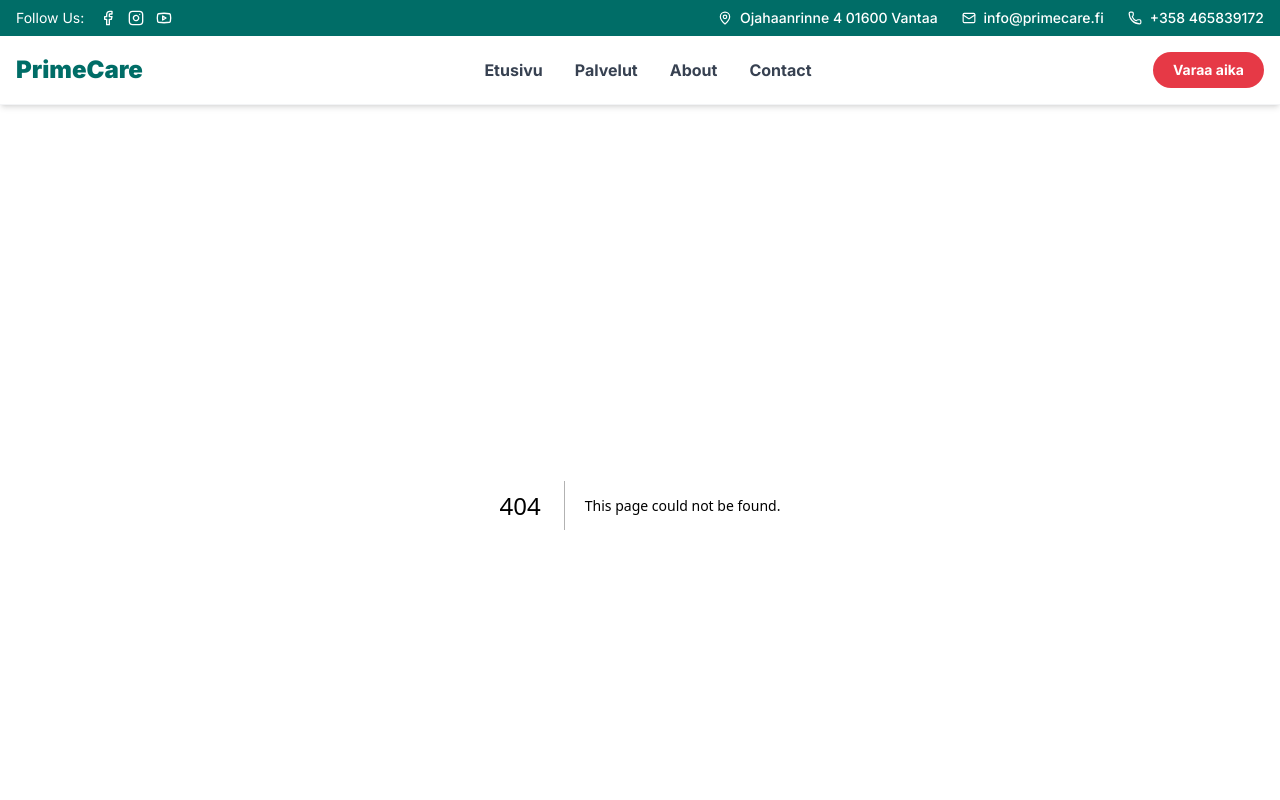
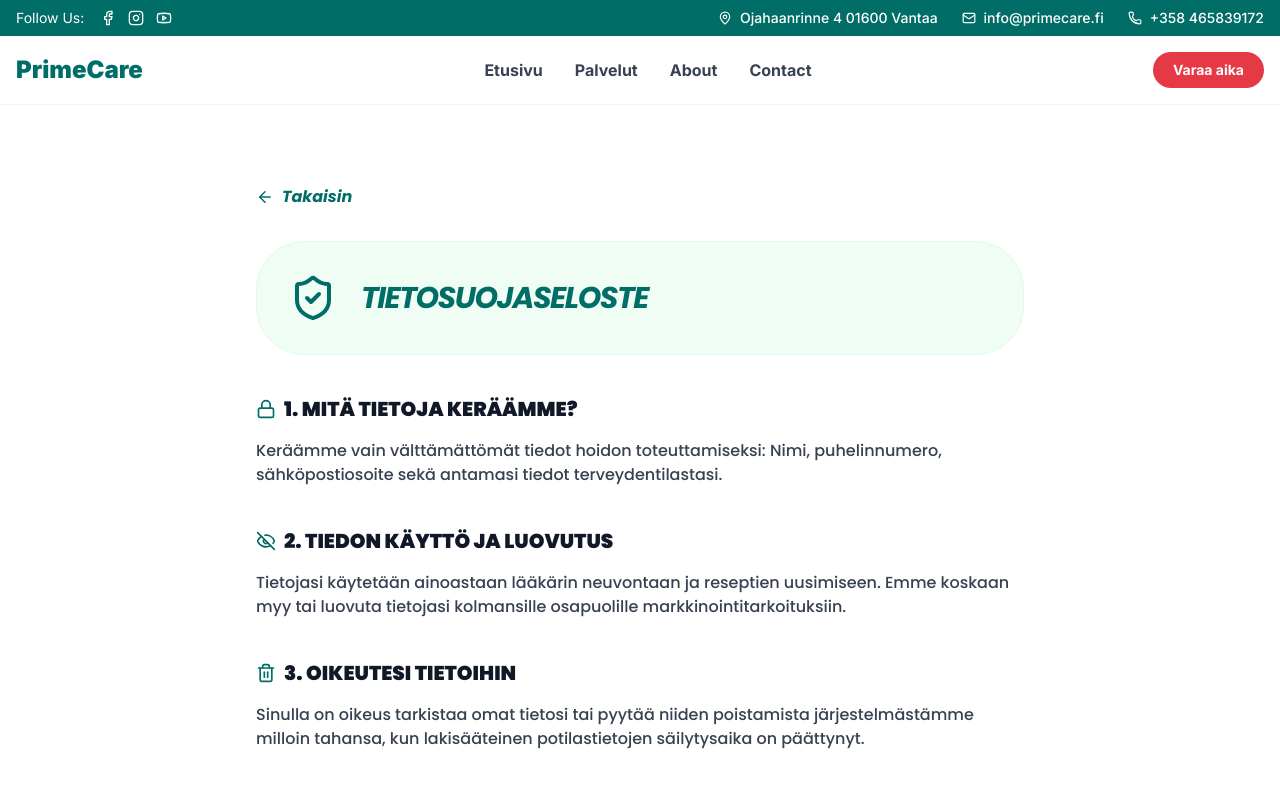
Before and after one commit to alfuapp/primelast, a Next.js app: page /privacy in a window 1280 px wide. Before the commit this address had no page. Shown: the top 800 px of the page. Built offline with nearby package versions, Linux system fonts and the light colour scheme.

Commit message:
hagaajintii u dambaysay ku darida privacy page

```diff
--- a/app/admin/page.tsx
+++ b/app/admin/page.tsx
@@ -5,7 +5,9 @@ import { db, auth } from '../lib/firebase';
 import { collection, query, orderBy, onSnapshot, doc, updateDoc, deleteDoc } from 'firebase/firestore';
 import { onAuthStateChanged, signOut } from 'firebase/auth';
 import { useRouter } from 'next/navigation';
-import { LogOut, ShieldCheck, Printer, CheckCircle, Trash2, Loader2 } from 'lucide-react';
+import { LogOut, ShieldCheck, Printer, CheckCircle, Trash2, Loader2, FileSpreadsheet } from 'lucide-react';
+import ExcelJS from 'exceljs';
+import { saveAs } from 'file-saver';
 
 export default function AdminDashboard() {
   const [orders, setOrders] = useState<any[]>([]);
@@ -33,7 +35,58 @@ export default function AdminDashboard() {
     return () => unsubscribe();
   }, []);
 
-  // ⭐ Function-ka lagu calaamadeynayo "Done"
+  // ⭐ Function-ka Excel Export
+  const exportToExcel = async () => {
+    try {
+      const workbook = new ExcelJS.Workbook();
+      const worksheet = workbook.addWorksheet('Tilaukset');
+
+      worksheet.columns = [
+        { header: 'ID', key: 'orderId', width: 15 },
+        { header: 'Päivä', key: 'paiva', width: 15 },
+        { header: 'Aika', key: 'aika', width: 10 },
+        { header: 'Asiakas', key: 'asiakas', width: 25 },
+        { header: 'Palvelu', key: 'palvelu', width: 20 },
+        { header: 'Maksettu (€)', key: 'hinta', width: 15 },
+        { header: 'Kela-osuus (€)', key: 'kela', width: 15 },
+        { header: 'Yhteensä (€)', key: 'yhteensa', width: 15 },
+        { header: 'Status', key: 'status', width: 15 }
+      ];
+
+      orders.forEach((order) => {
+        worksheet.addRow({
+          orderId: order.orderId,
+          paiva: order.paiva || "-",
+          aika: order.aika || "-",
+          asiakas: `${order.etunimi} ${order.sukunimi}`,
+          palvelu: order.palvelu,
+          hinta: order.hinta,
+          kela: order.kelaShare ?? 0,
+          yhteensa: order.totalAmount,
+          status: order.status === 'done' ? 'VALMIS' : 'KESKEN'
+        });
+      });
+
+      worksheet.getRow(1).font = { bold: true };
+      worksheet.getRow(1).fill = {
+        type: 'pattern',
+        pattern: 'solid',
+        fgColor: { argb: 'FF006D67' }
+      };
+      worksheet.getRow(1).eachCell((cell) => {
+        cell.font = { color: { argb: 'FFFFFFFF' }, bold: true };
+      });
+
+      const buffer = await workbook.xlsx.writeBuffer();
+      const data = new Blob([buffer], { type: 'application/vnd.openxmlformats-officedocument.spreadsheetml.sheet' });
+      saveAs(data, `PrimeCare_Raportti_${new Date().toLocaleDateString('fi-FI')}.xlsx`);
+    } catch (error) {
+      console.error("Excel Error:", error);
+      alert("Virhe Excel-tiedoston luonnissa.");
+    }
+  };
+
+  // Function-ka lagu calaamadeynayo "Done"
   const handleMarkAsDone = async (orderId: string, currentStatus: string) => {
     try {
       const orderRef = doc(db, "tilaukset", orderId);
@@ -45,7 +98,7 @@ export default function AdminDashboard() {
     }
   };
 
-  // ⭐ Function-ka lagu tirtirayo xogta
+  // Function-ka lagu tirtirayo xogta
   const handleDelete = async (orderId: string) => {
     if (window.confirm("Ma hubtaa inaad tirtirto xogtan?")) {
       try {
@@ -66,26 +119,38 @@ export default function AdminDashboard() {
   return (
     <div className="min-h-screen p-4 bg-white font-[Poppins] text-black">
 
-      {/* Header - Qaybta sare (Qarsan marka la daabacayo) */}
-      <div className="flex items-center justify-between mb-8 print:hidden">
+      {/* Header - Qarsan marka la daabacayo */}
+      <div className="flex flex-col md:flex-row items-center justify-between mb-8 print:hidden gap-4">
         <div className="flex items-center gap-3">
           <ShieldCheck className="text-[#006d67]" size={32} />
           <h1 className="text-2xl font-black uppercase italic tracking-tighter">PrimeCare Admin</h1>
         </div>
-        <div className="flex gap-2">
+
+        <div className="flex flex-wrap justify-center gap-2">
+          {/* Excel Button */}
+          <button
+            onClick={exportToExcel}
+            className="flex items-center gap-2 px-5 py-2 bg-green-700 text-white font-bold text-xs uppercase rounded-lg hover:bg-black transition-all shadow-md"
+          >
+            <FileSpreadsheet size={16} /> Lataa Excel
+          </button>
+
+          {/* Print Button */}
           <button
             onClick={() => window.print()}
-            className="flex items-center gap-2 px-6 py-2 bg-[#006d67] text-white font-bold text-xs uppercase rounded-lg hover:bg-black transition-all shadow-md"
+            className="flex items-center gap-2 px-5 py-2 bg-[#006d67] text-white font-bold text-xs uppercase rounded-lg hover:bg-black transition-all shadow-md"
           >
-            <Printer size={16} /> Tulosta Kela-lista
+            <Printer size={16} /> Tulosta PDF
           </button>
-          <button onClick={() => signOut(auth)} className="p-2 text-gray-400 hover:text-red-600 transition-colors">
+
+          {/* Logout */}
+          <button onClick={() => signOut(auth)} className="ml-2 p-2 text-gray-400 hover:text-red-600 transition-colors">
             <LogOut size={24} />
           </button>
         </div>
       </div>
 
-      {/* Container-ka Jadwalka oo leh Scroll (Mobile Friendly) */}
+      {/* Container-ka Jadwalka */}
       <div className="bg-white overflow-x-auto border border-gray-200 rounded-lg shadow-sm">
         <table className="w-full border-collapse text-[11px] min-w-[950px]">
           <thead>
@@ -95,10 +160,7 @@ export default function AdminDashboard() {
               <th className="border border-gray-200 p-3">Päivämäärä</th>
               <th className="border border-gray-200 p-3 text-left">Asiakas / Sähköposti</th>
               <th className="border border-gray-200 p-3">Palvelu</th>
-
-              {/* ⭐ ICD-10 Column (Banaan si gacanta loogu qoro) */}
               <th className="border border-gray-300 p-3 bg-yellow-50/20 w-24">ICD-10</th>
-
               <th className="border border-gray-200 p-3">Kokonais (€)</th>
               <th className="border border-gray-200 p-3">Maksettu (€)</th>
               <th className="border border-gray-200 p-3 text-red-600 font-black">Kela-osuus (€)</th>
@@ -133,10 +195,7 @@ export default function AdminDashboard() {
                 <td className="border border-gray-100 p-3 italic text-gray-600 uppercase">
                   {order.palvelu}
                 </td>
-
-                {/* ⭐ ICD-10 Empty Cell for Pen Writing */}
                 <td className="border border-gray-300 p-3 bg-white"></td>
-
                 <td className="border border-gray-100 p-3">
                   {order.totalAmount || (order.palvelu === 'vastaanotto' ? 43 : 10)}€
                 </td>
@@ -146,23 +205,19 @@ export default function AdminDashboard() {
                 <td className="border border-gray-100 p-3 text-red-600 font-black italic">
                   {order.kelaShare ?? (order.palvelu === 'video' ? 25 : order.palvelu === 'vastaanotto' ? 23 : order.palvelu === 'chat' ? 8 : 0)}€
                 </td>
-
-                {/* Toiminto Buttons */}
                 <td className="border border-gray-100 p-3 print:hidden">
                   <div className="flex items-center justify-center gap-2">
                     <button
                       onClick={() => handleMarkAsDone(order.id, order.status)}
                       className={`p-2 rounded-lg transition-all ${
-                        order.status === 'done' ? 'text-green-600 bg-green-100 shadow-inner' : 'text-gray-400 bg-gray-100 hover:text-[#006d67]'
+                        order.status === 'done' ? 'text-green-600 bg-green-100' : 'text-gray-400 bg-gray-100 hover:text-[#006d67]'
                       }`}
-                      title="Mark as Done"
                     >
                       <CheckCircle size={18} />
                     </button>
                     <button
                       onClick={() => handleDelete(order.id)}
-                      className="p-2 rounded-lg text-gray-400 bg-gray-100 hover:text-red-600 hover:bg-red-50 transition-all shadow-sm"
-                      title="Delete"
+                      className="p-2 rounded-lg text-gray-400 bg-gray-100 hover:text-red-600 hover:bg-red-50"
                     >
                       <Trash2 size={18} />
                     </button>
--- /dev/null
+++ b/app/privacy/page.tsx
@@ -0,0 +1,43 @@
+'use client';
+import Link from 'next/link';
+import { ArrowLeft, ShieldCheck, Lock, EyeOff, Trash2 } from 'lucide-react';
+
+export default function PrivacyPage() {
+  return (
+    <div className="min-h-screen bg-white py-20 px-6 font-[Poppins]">
+      <div className="max-w-3xl mx-auto">
+        <Link href="/services" className="inline-flex items-center gap-2 text-[#006d67] font-bold mb-8 hover:underline italic">
+          <ArrowLeft size={18} /> Takaisin
+        </Link>
+
+        <div className="bg-green-50 p-8 rounded-[3rem] mb-10 border border-green-100 flex items-center gap-6">
+          <ShieldCheck size={48} className="text-[#006d67]" />
+          <h1 className="text-3xl font-black text-[#006d67] uppercase italic tracking-tighter">Tietosuojaseloste</h1>
+        </div>
+
+        <div className="space-y-10 text-gray-700 font-medium">
+          <section>
+            <h2 className="text-xl font-black text-gray-900 uppercase mb-4 flex items-center gap-2">
+              <Lock size={20} className="text-[#006d67]" /> 1. Mitä tietoja keräämme?
+            </h2>
+            <p>Keräämme vain välttämättömät tiedot hoidon toteuttamiseksi: Nimi, puhelinnumero, sähköpostiosoite sekä antamasi tiedot terveydentilastasi.</p>
+          </section>
+
+          <section>
+            <h2 className="text-xl font-black text-gray-900 uppercase mb-4 flex items-center gap-2">
+              <EyeOff size={20} className="text-[#006d67]" /> 2. Tiedon käyttö ja luovutus
+            </h2>
+            <p>Tietojasi käytetään ainoastaan lääkärin neuvontaan ja reseptien uusimiseen. Emme koskaan myy tai luovuta tietojasi kolmansille osapuolille markkinointitarkoituksiin.</p>
+          </section>
+
+          <section>
+            <h2 className="text-xl font-black text-gray-900 uppercase mb-4 flex items-center gap-2">
+              <Trash2 size={20} className="text-[#006d67]" /> 3. Oikeutesi tietoihin
+            </h2>
+            <p>Sinulla on oikeus tarkistaa omat tietosi tai pyytää niiden poistamista järjestelmästämme milloin tahansa, kun lakisääteinen potilastietojen säilytysaika on päättynyt.</p>
+          </section>
+        </div>
+      </div>
+    </div>
+  );
+}
--- a/app/services/page.tsx
+++ b/app/services/page.tsx
@@ -4,6 +4,7 @@ import React, { useState, useEffect } from 'react';
 import { useRouter } from 'next/navigation';
 import { db, auth } from '../lib/firebase';
 import { onAuthStateChanged, User, signOut } from 'firebase/auth';
+import Link from 'next/link';
 import { collection, query, where, onSnapshot } from 'firebase/firestore';
 import {
   LogOut,
@@ -224,8 +225,20 @@ export default function ServicesPage() {
                     })}
                   </div>
                 </div>
+
               )}
-
+{/* Checkbox-ka Privacy Policy */}
+<div className="flex items-start gap-3 p-4 bg-white rounded-2xl border border-gray-100">
+  <input
+    required
+    type="checkbox"
+    id="privacy"
+    className="mt-1 w-5 h-5 accent-[#006d67] cursor-pointer"
+  />
+  <label htmlFor="privacy" className="text-[11px] font-bold text-gray-500 leading-tight uppercase italic cursor-pointer">
+    Hyväksyn, että tietojani käsitellään <Link href="/privacy" target="_blank" className="text-[#006d67] underline">tietosuojaselosteen</Link> mukaisesti. *
+  </label>
+</div>
               <button type="submit" disabled={orderLoading} className="w-full bg-[#006d67] text-white py-6 rounded-xl font-black text-xl transition-all uppercase italic tracking-[0.2em] shadow-xl hover:bg-black active:scale-95">
                 {orderLoading ? <Loader2 className="animate-spin mx-auto" size={28} /> : `MAKSA NYT →`}
               </button>
--- a/package.json
+++ b/package.json
@@ -9,6 +9,8 @@
     "lint": "next lint"
   },
   "dependencies": {
+    "exceljs": "^4.4.0",
+    "file-saver": "^2.0.5",
     "firebase": "^12.7.0",
     "framer-motion": "^12.23.24",
     "lucide-react": "^0.553.0",
```
Also changed, not shown: 1 other file (tests, documents, lock files or other folders).
